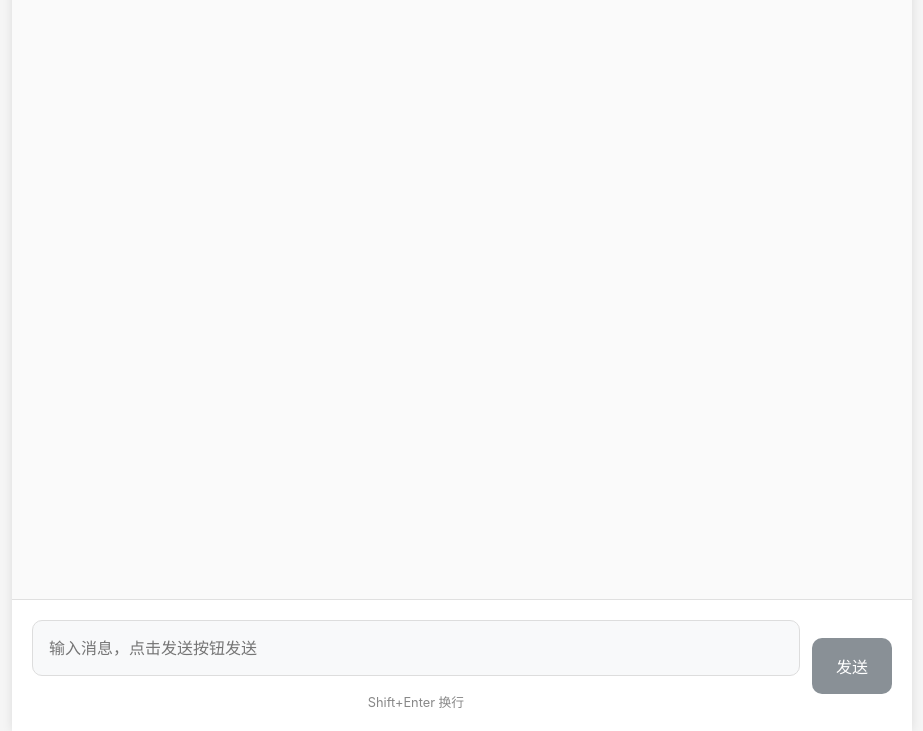
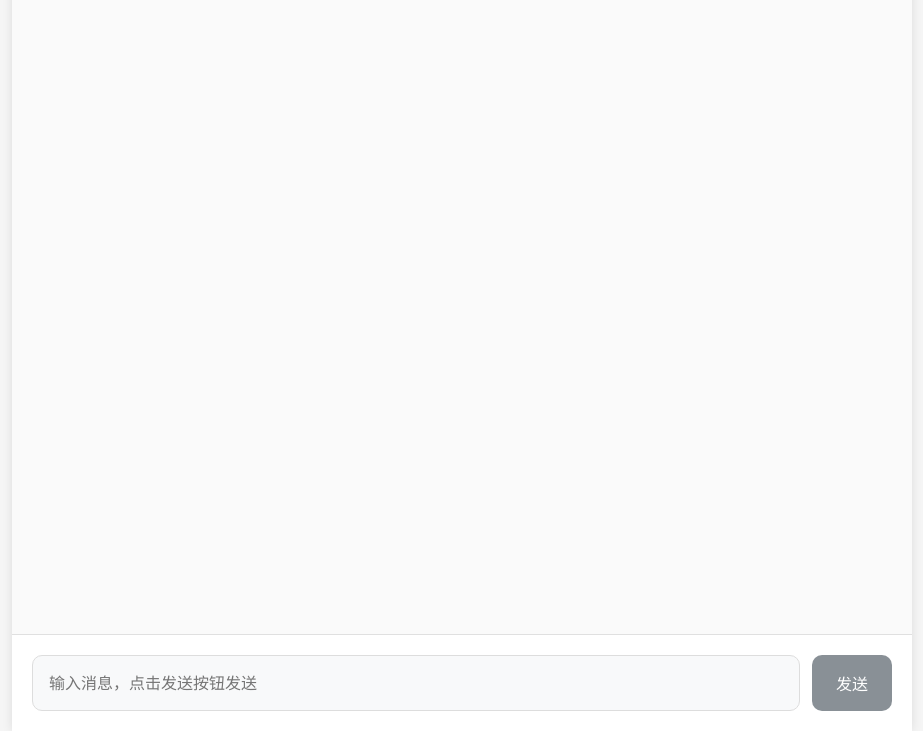
Before and after one commit to Censwin/public-chatbox, a website: page public/index.html in a window 1280 px wide. Shown: the part 69-800 px from the top of the page, without its empty margins (178-1101 px from the left). Drawn offline with Linux system fonts and the light colour scheme.

Commit message:
remove hint

```diff
--- a/public/index.html
+++ b/public/index.html
@@ -38,7 +38,6 @@
       <div class="input-wrapper">
         <div class="text-input-container">
           <textarea id="text" placeholder="输入消息，点击发送按钮发送" maxlength="2000" rows="1" enterkeyhint="send"></textarea>
-          <div class="input-hint"><span>Shift+Enter 换行</span></div>
         </div>
         <button id="sendBtn" class="send-btn">发送</button>
       </div>
```
